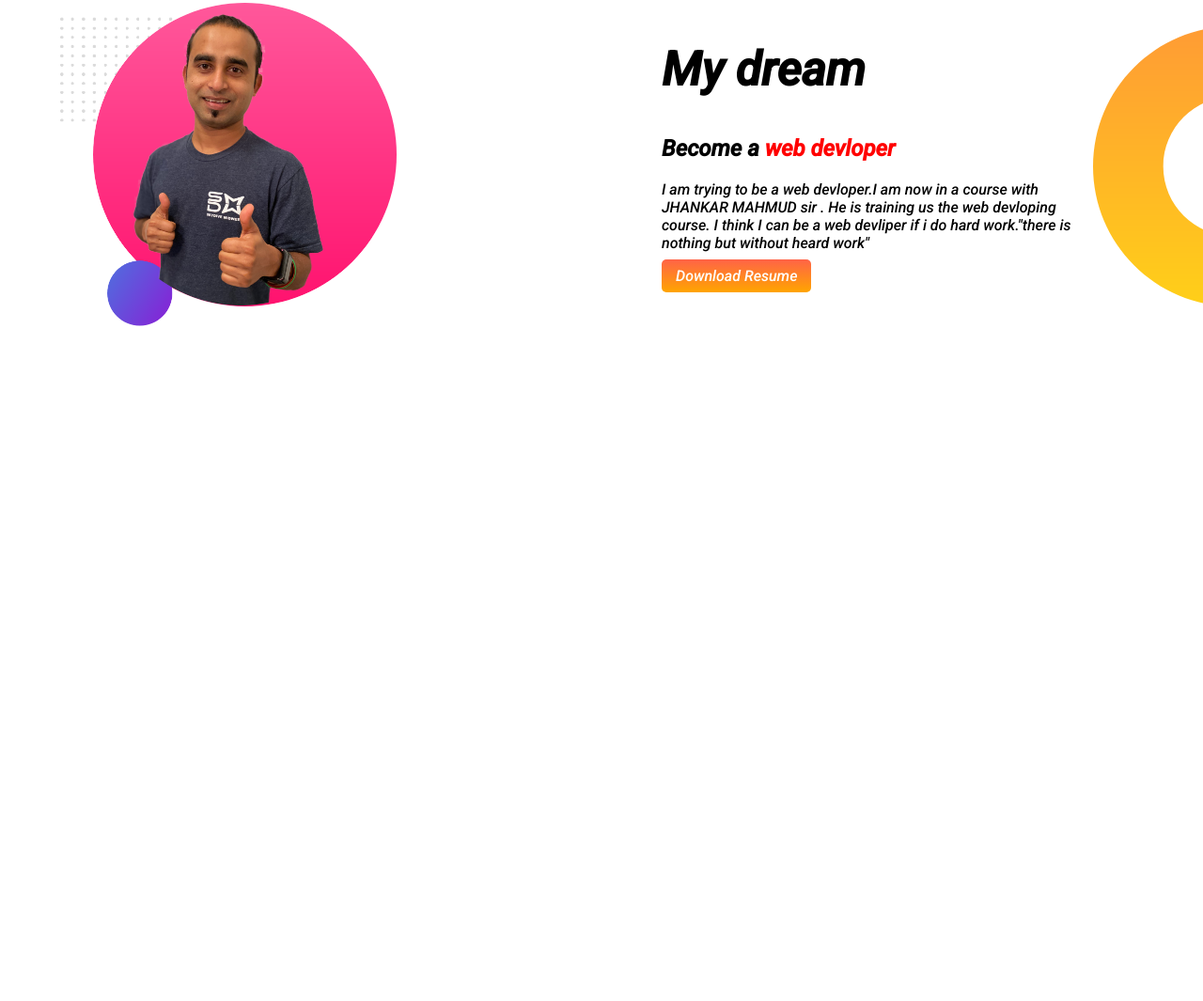
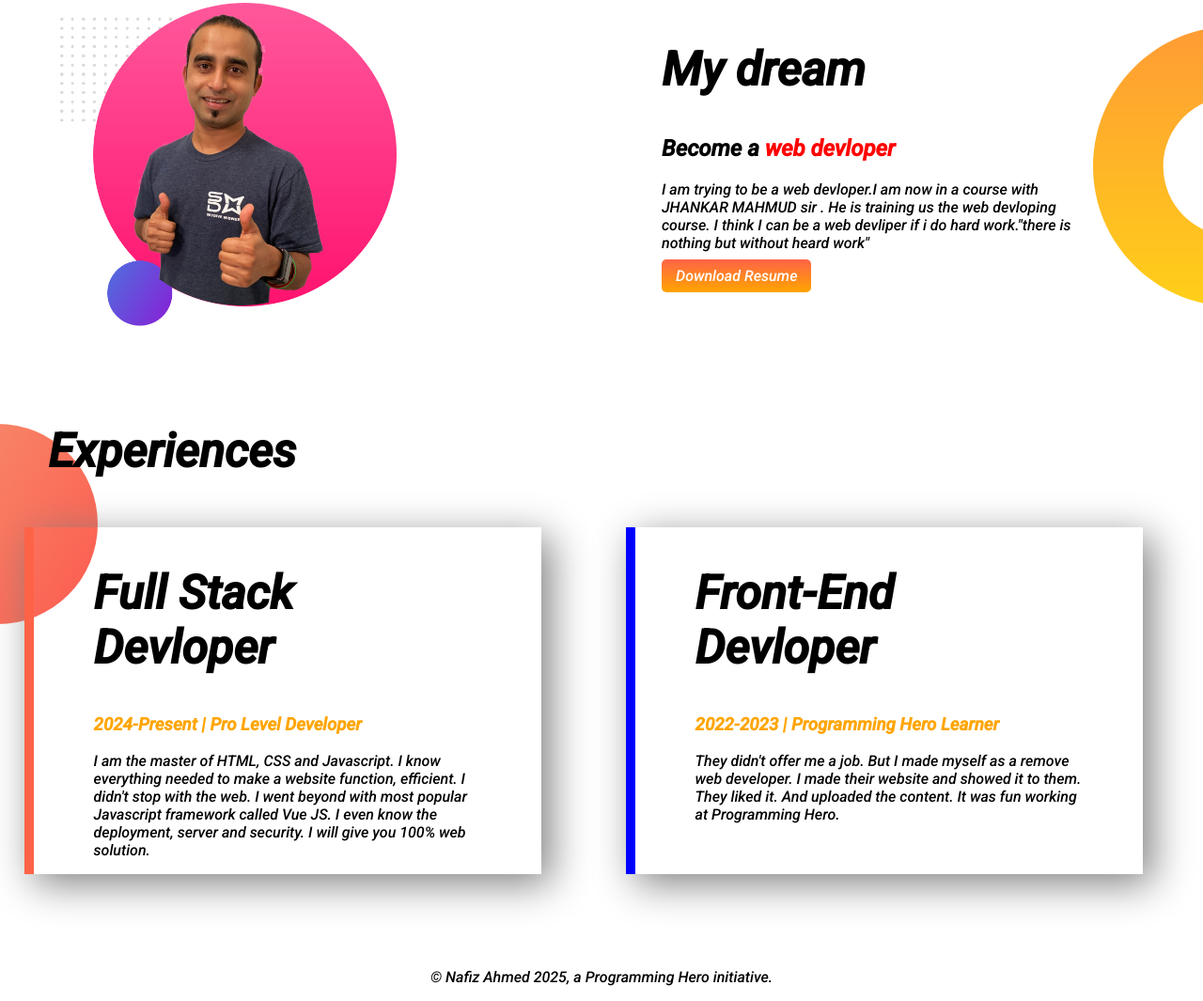
Before and after one commit to nafizwalide/devloper-portfolio, a plain HTML site: page index.html in a window 1280 px wide. Shown: the part 570-1635 px from the top of the page at 94% size. Before the commit the page ends 1021 px from the top, so only its background shows below. Drawn offline with Linux system fonts and the light colour scheme.

Commit message:
also add

```diff
--- a/index.html
+++ b/index.html
@@ -13,7 +13,7 @@
 </head>
 
 <body>
-    <section class="top-banner">
+    <section class="top-banner flexible-container">
         <div class="half-width">
             <h1>Welcome To</h1>
             <h1 class="name"> <span class="red">Nafiz Ahmed</span> World</h1>
@@ -25,7 +25,7 @@
         </div>
         <div class="half-width"><img src="images/jhankar.png" alt=""></div>
     </section>
-    <section class="dream-big">
+    <section class="dream-big flexible-container">
         <div class="div">
             <img src="images/jhankar2.png" alt="">
         </div>
@@ -38,6 +38,32 @@
             <a class="link-button2" href="https://www.linkedin.com" target="_blank">Download Resume</a>
         </div>
     </section>
+    <section class="experience-area">
+        <h1 class="stack">Experiences</h1>
+        <div class="flexible-container">
+            <div id="full" class="experience-item">
+                <h1>Full Stack Devloper</h1>
+                <h3 class="orange">2024-Present | Pro Level Developer</h3>
+                <p>I am the master of HTML, CSS and Javascript. I know everything needed to make a website function,
+                    efficient. I didn't stop with the web. I went beyond with most popular Javascript framework called
+                    Vue
+                    JS. I even know the deployment, server and security. I will give you 100% web solution.
+                </p>
+            </div>
+            <div id="font-end" class=" experience-item  ">
+                <h1>Front-End Devloper</h1>
+                <h3 class="orange">2022-2023 | Programming Hero Learner</h3>
+                <p>They didn't offer me a job. But I made myself as a remove web developer. I made their website and
+                    showed
+                    it to them. They liked it. And uploaded the content. It was fun working at Programming Hero.</p>
+            </div>
+        </div>
+
+
+    </section>
 </body>
+<footer>
+    <p>© Nafiz Ahmed 2025, a Programming Hero initiative.</p>
+</footer>
 
 </html>
--- a/style.css
+++ b/style.css
@@ -15,7 +15,7 @@ h1 {
     color: red;
 }
 
-section {
+.flexible-container {
     display: flex;
     margin-bottom: 100px;
 }
@@ -44,7 +44,9 @@ section {
     background-repeat: no-repeat;
 }
 
-.my-dream {}
+.my-dream {
+    color: black;
+}
 
 .div {
     width: 50%;
@@ -76,3 +78,37 @@ section {
     padding: 8px 15px;
     border-radius: 5px;
 }
+
+.orange {
+    color: orange;
+}
+
+.experience-item {
+    width: 40%;
+    margin-left: 2%;
+    margin-right: 5%;
+    box-shadow: 10px 10px 40px gray;
+    padding-left: 5%;
+    padding-right: 5%;
+}
+
+.stack {
+    margin: 4%;
+}
+
+.experience-area {
+    background-image: url(images/exp-bg.png);
+    background-repeat: no-repeat;
+}
+
+#full {
+    border-left: 10px solid tomato;
+}
+
+#font-end {
+    border-left: 10px solid blue;
+}
+
+footer p {
+    text-align: center;
+}
```
